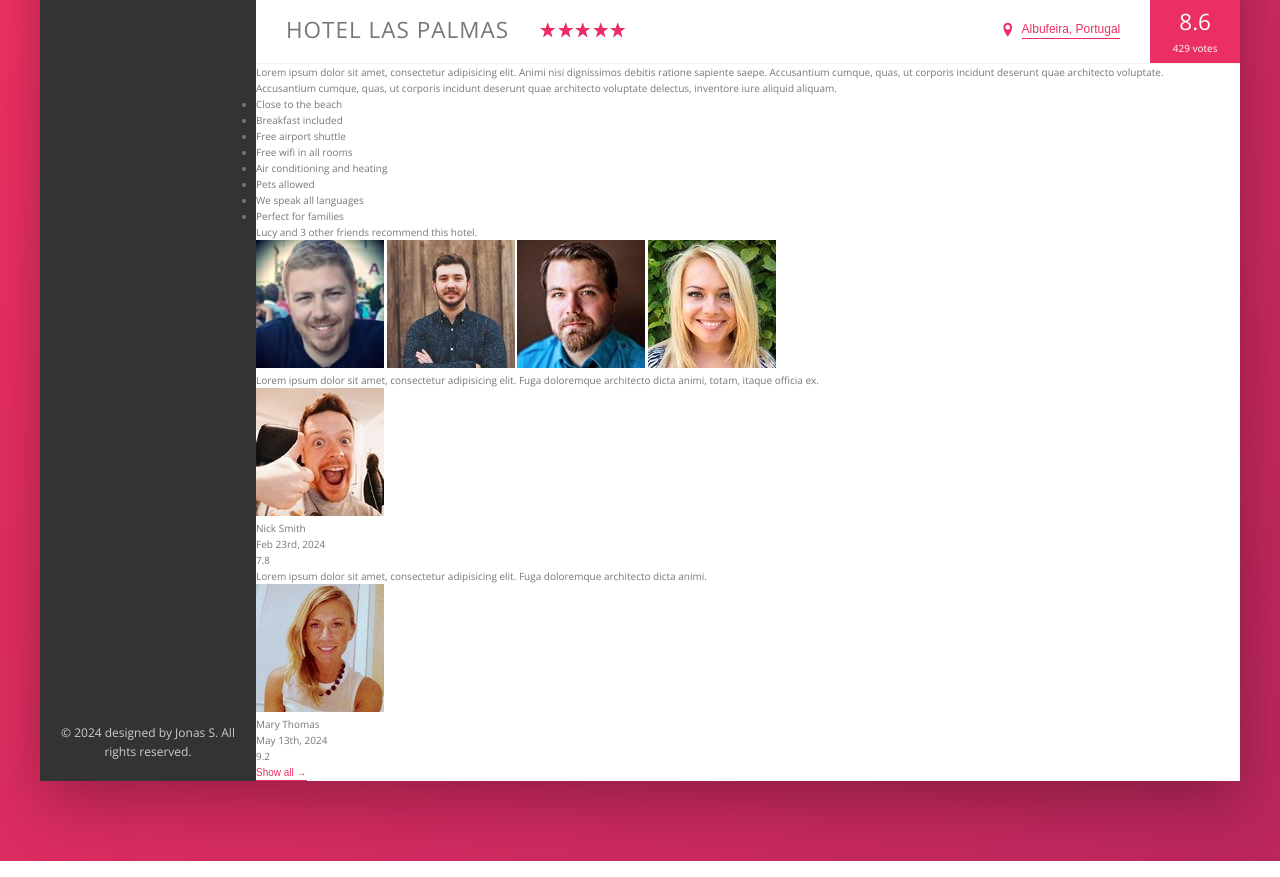
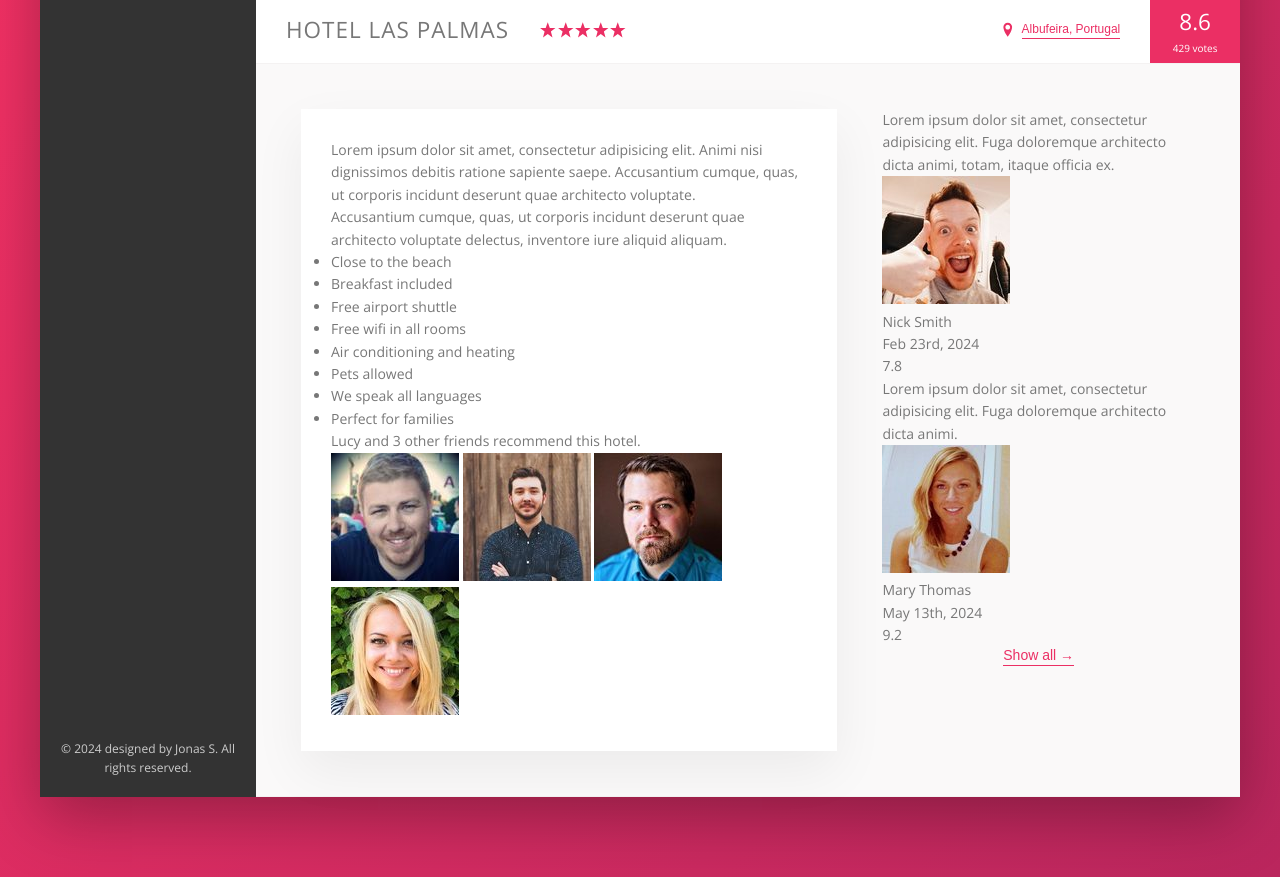
Before and after one commit to gab-holik/Trillo, a website: page index.html in a window 1280 px wide. Shown: the part 538-1415 px from the top of the page. Drawn offline with nearby package versions, Linux system fonts and the light colour scheme; files that its build step writes are made by us from their sources.

Commit message:
Styled detail section
Description & User reviews

```diff
--- a/sass/_layouts.scss
+++ b/sass/_layouts.scss
@@ -31,3 +31,25 @@
   background-color: #fff;
   flex: 1;
 }
+.detail {
+  font-size: 1.4rem;
+  display: flex;
+  padding: 4.5rem;
+  background-color: var(--color-grey-light-1);
+  border-bottom: var(--line);
+}
+
+.description {
+  background: #fff;
+  box-shadow: var(--shadow-light);
+  padding: 3rem;
+  flex: 0 0 60%;
+  margin-right: 4.5rem;
+}
+
+.user-reviews {
+  flex: 1;
+  display: flex;
+  flex-direction: column;
+  align-items: center;
+}
```
